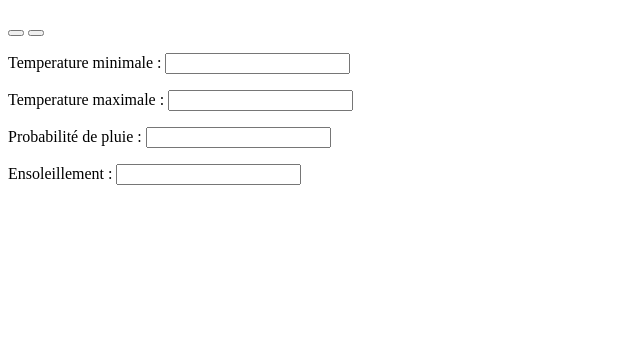
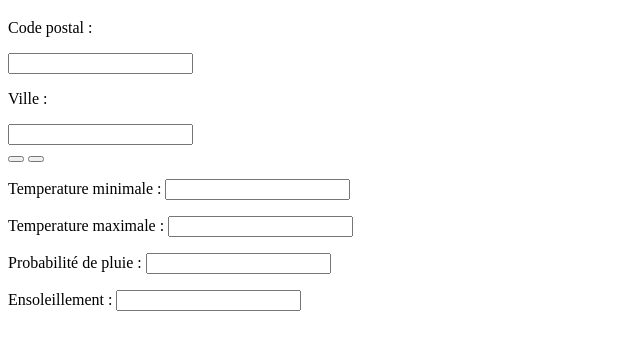
Before and after one commit to LouisPiel/TD2_Forecast_IW, a plain HTML site: page index.html in a window 1280 px wide. Shown: the part 61-410 px from the top of the page, without its empty margins (0-640 px from the left). Drawn offline with Linux system fonts and the light colour scheme.

Commit message:
Ajout Code Postal et ville

```diff
--- a/index.html
+++ b/index.html
@@ -13,12 +13,22 @@
         <h1>Météo</h1>
     </header>
     <form>
+        <div class = codepostal>
+            <p id = codeP>Code postal :</p>
+            <input type="text" readonly>
+        </div>
+        <div class = ville>
+            <p id = villeCode>Ville : </p>
+            <input list = "selectionner" readonly>
+            <datalist id = listeVille>
+
+            </datalist>
+        </div>
         <div class=bouton>
             <button id=boutonValider>
 
             </button>
             <button id=boutonEffacer>
-
             </button>
         </div>
         <div class=température>
```
